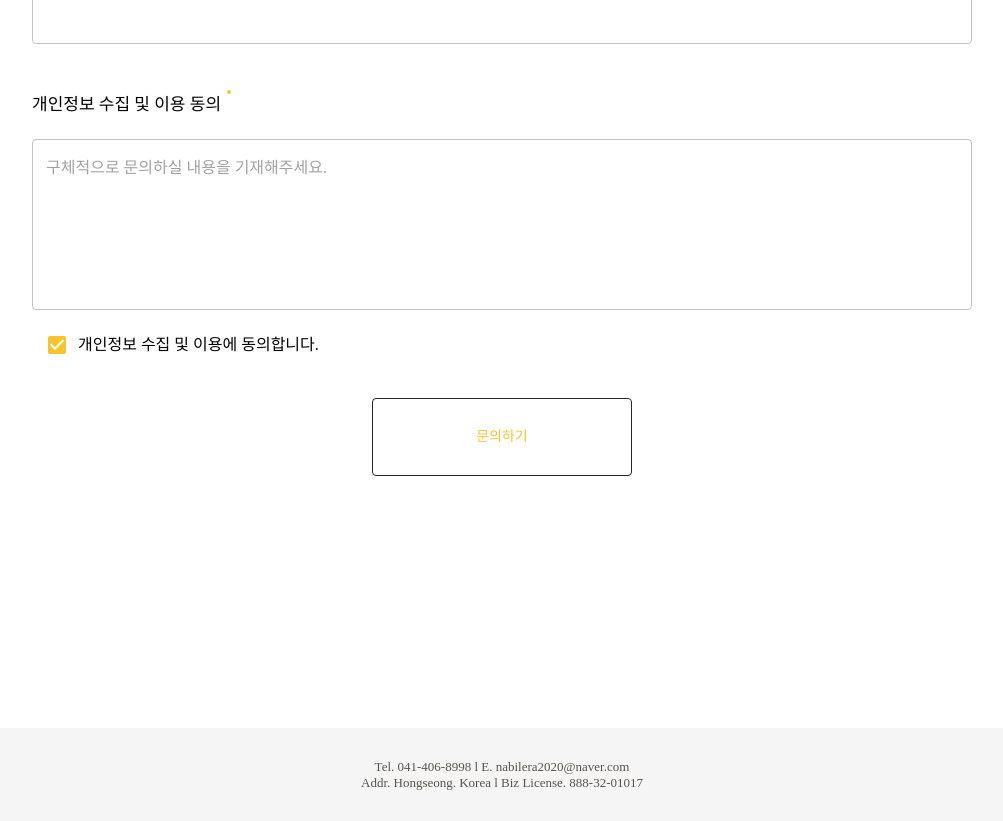
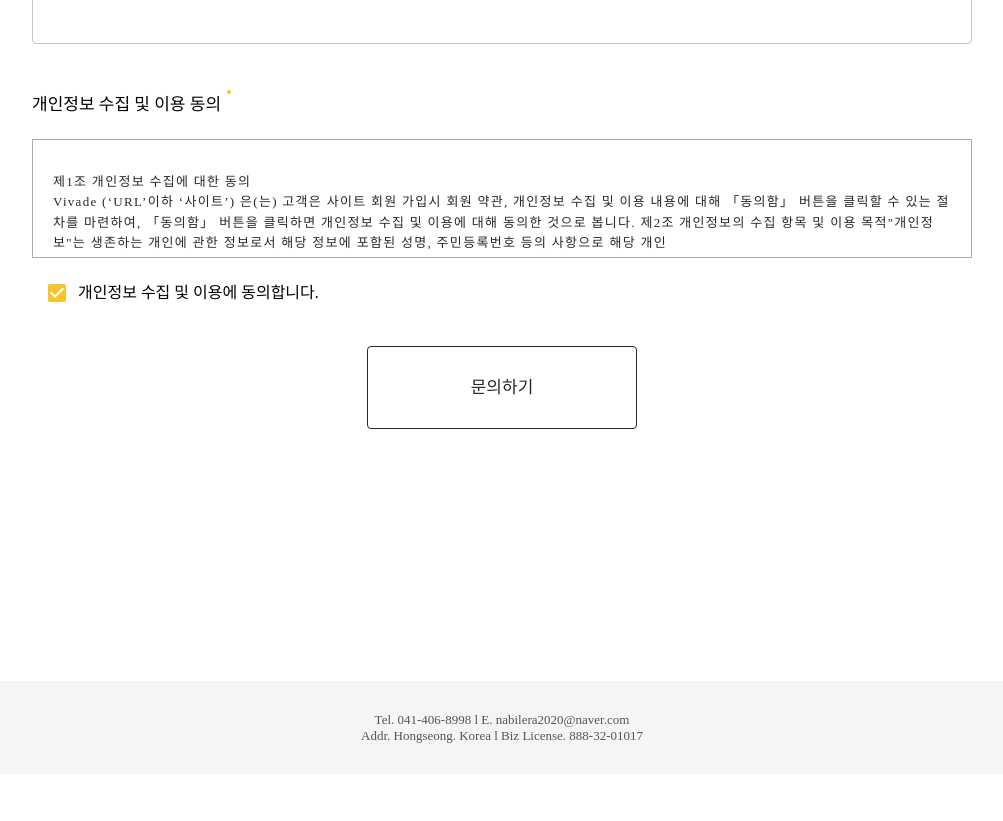
Before and after one commit to KIMINJOONG/next-js-with-graphql, a Next.js app: page /contact in a window 1280 px wide. Shown: the part 1000-1821 px from the top of the page, without its empty margins (138-1141 px from the left). After the commit the page ends 1774 px from the top, so only its background shows below. Built offline with nearby package versions, Linux system fonts and the light colour scheme.

Commit message:
1. contact 약관동의 화면 수정

```diff
--- a/screens/contact/index.tsx
+++ b/screens/contact/index.tsx
@@ -92,13 +92,15 @@ const ContactScreen = ({ query = {}, params = {} }: IProps) => {
                                 <div style={{ display: 'flex', alignItems: 'flex-start' }}>
                                     <InputLabel text="개인정보 수집 및 이용 동의" />
                                 </div>
-                                <div style={{ marginTop: 24, display: 'flex', flexDirection: 'column' }}>
-                                    <TextField
-                                        id="outlined-multiline-static"
-                                        multiline
-                                        rows={6}
-                                        placeholder={'구체적으로 문의하실 내용을 기재해주세요.'}
-                                    />
+                                <div style={{ marginTop: 24, height: 119, overflowX: 'scroll', padding: '32px 20px 32px 20px', border: '1px solid #ABABAB' }}>
+                                    <p style={{ fontSize: 13, color: color.N50, fontWeight: 300, lineHeight: 1.56, letterSpacing: 1.3 }}>
+
+                                        제1조 개인정보 수집에 대한 동의<br />
+                                        Vivade (‘URL’이하 ‘사이트’) 은(는) 고객은 사이트 회원 가입시 회원 약관, 개인정보 수집 및 이용 내용에 대해 「동의함」 버튼을 클릭할 수 있는 절차를 마련하여, 「동의함」 버튼을 클릭하면 개인정보 수집 및 이용에 대해 동의한 것으로 봅니다.
+
+                                        제2조 개인정보의 수집 항목 및 이용 목적"개인정보"는 생존하는 개인에 관한 정보로서 해당 정보에 포함된 성명, 주민등록번호 등의 사항으로 해당 개인
+                                    </p>
+
                                 </div>
                                 <div style={{ marginTop: 14, paddingLeft: 15 }}>
                                     <FormGroup>
@@ -109,7 +111,7 @@ const ContactScreen = ({ query = {}, params = {} }: IProps) => {
                         </div>
                         <div style={{ marginTop: 32, display: 'flex', justifyContent: 'center', alignItems: 'center' }}>
                             <Button variant="outlined" style={{ padding: '26px 103px 25px 103px', border: `1px solid ${color.N50}` }} >
-                                문의하기
+                                <span style={{ fontSize: 17, color: color.N50 }}>문의하기</span>
                             </Button>
                         </div>
                     </div>
```
Also changed, not shown: screens/contact/styles.ts (line endings or trailing spaces).
